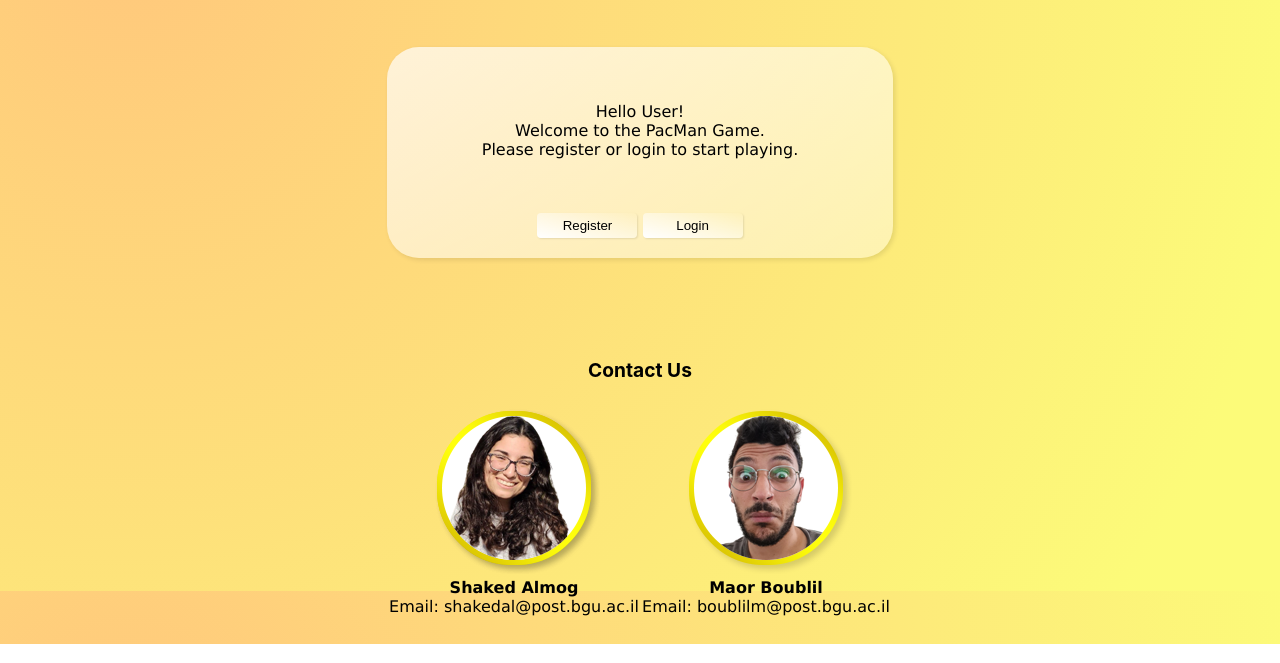
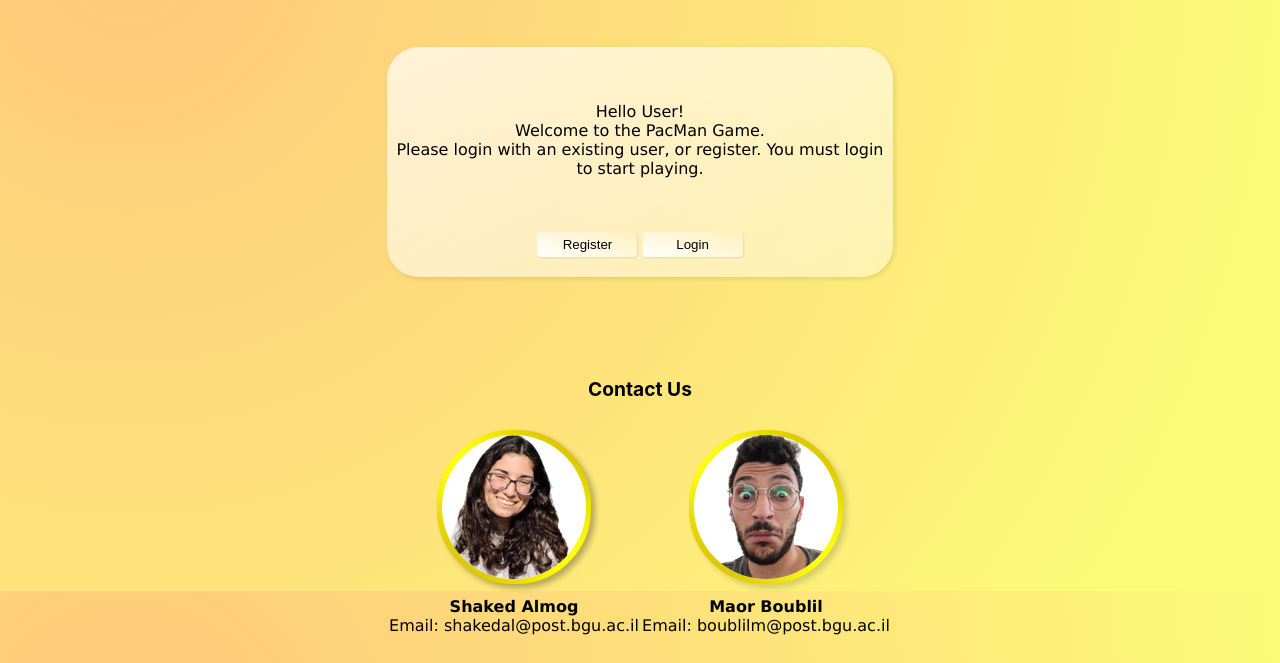
Before and after one commit to Web-Development-Environments-2021/Assignment2_315601849_315505685, a plain HTML site: page index.html in a window 1280 px wide. Shown: the part 209-872 px from the top of the page. Drawn offline with Linux system fonts and the light colour scheme.

Commit message:
change welcome message

```diff
--- a/index.html
+++ b/index.html
@@ -77,7 +77,8 @@
           <p id="welcome-greeting">
             Hello User!<br />
             Welcome to the PacMan Game. <br />
-            Please register or login to start playing.
+            Please login with an existing user, or register.
+            You must login to start playing.
           </p>
           <br />
           <p class="logged-button">
```
